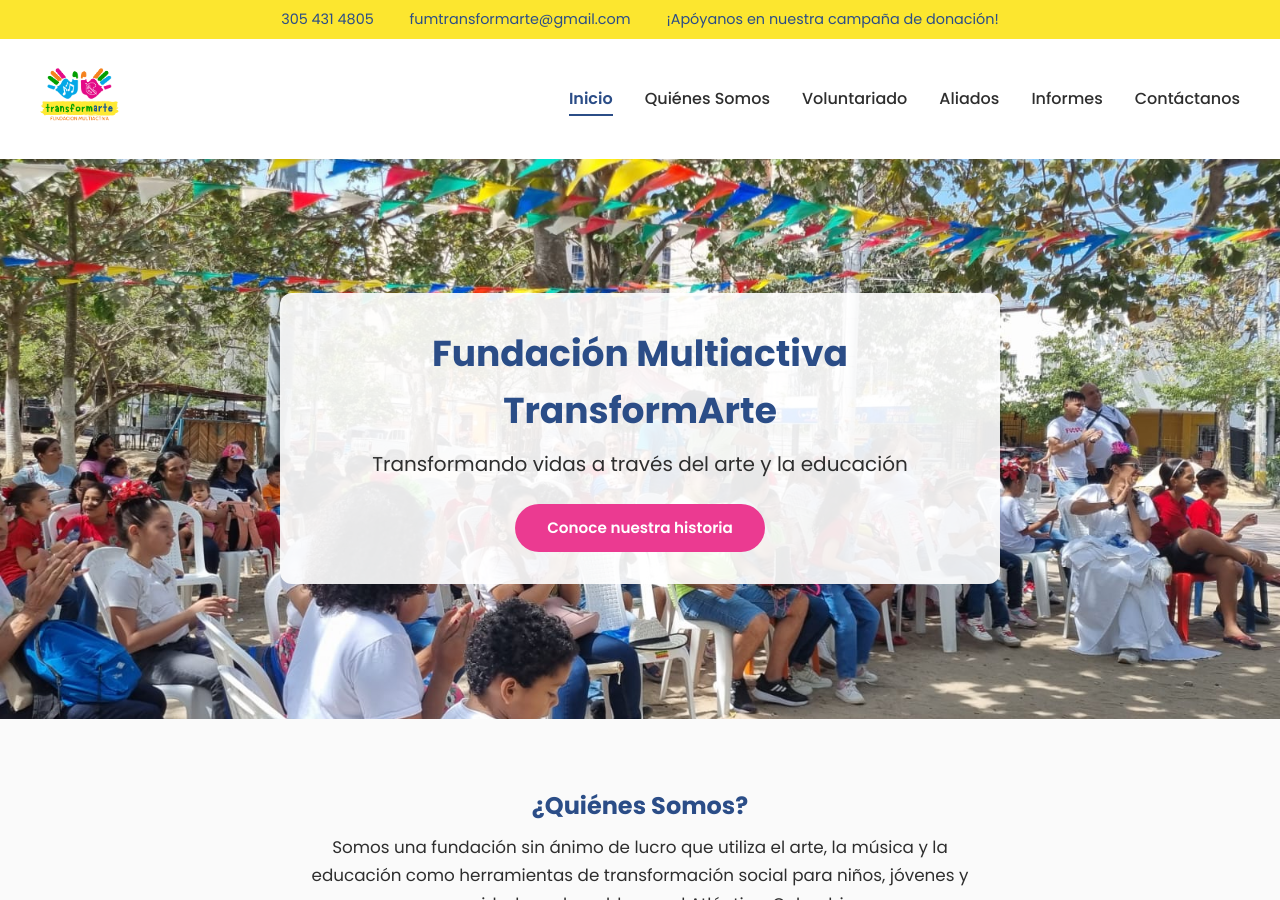
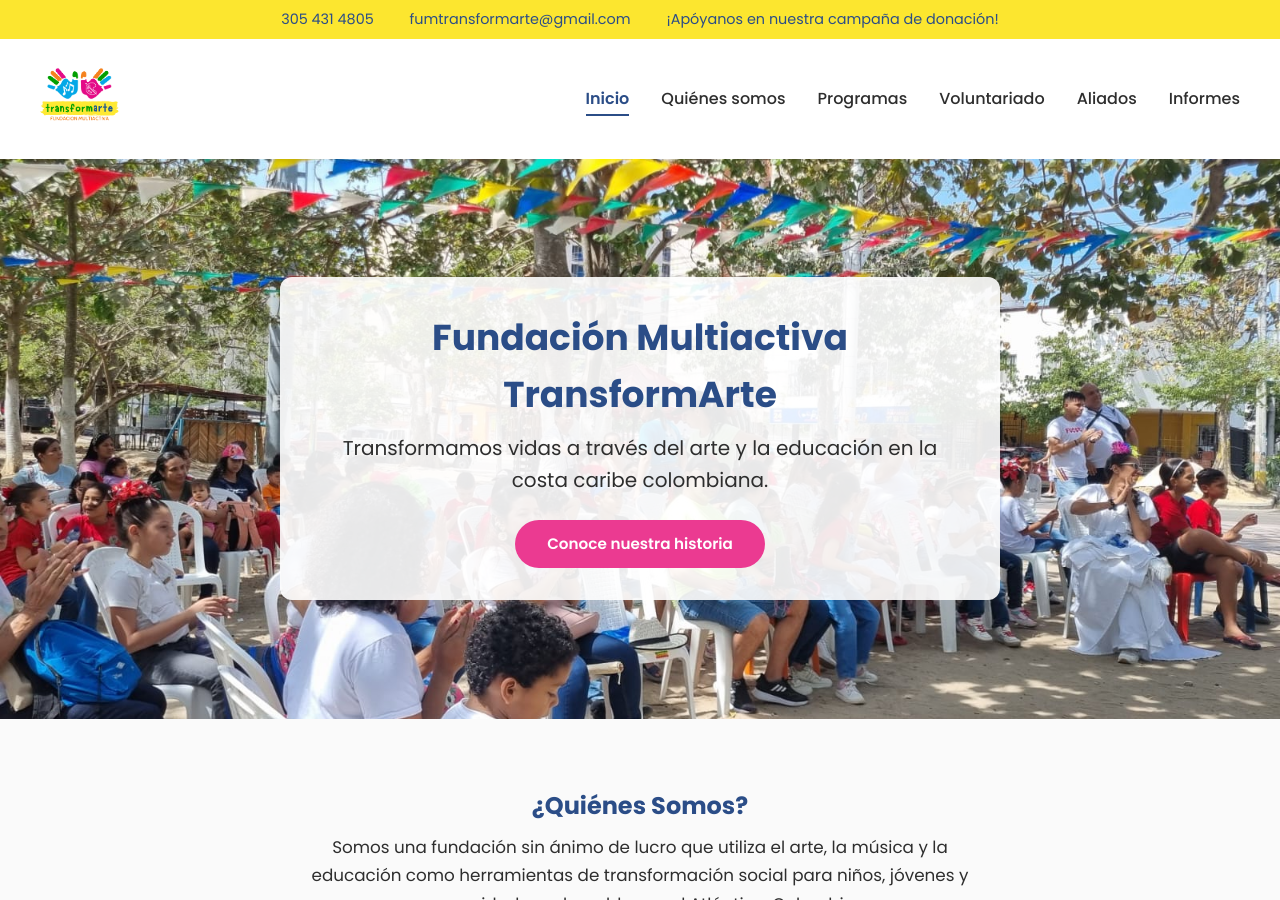
Before and after one commit to fundatransformarte/website, a Jekyll site: the page built from index.html, in a window 1280 px wide and 900 px high. Built offline with Jekyll 4.4.1, drawn with Linux system fonts in a browser that asks for light colours.

Commit message:
feat(config): update site description, navigation and plugin setup
- Add city to contact info
- Refine main navigation with trailing slashes and Programas link
- Register jekyll-feed plugin
- Include modular CSS files in build output
- Exclude README-redesign.md and vendor from build

```diff
--- a/_config.yml
+++ b/_config.yml
@@ -1,5 +1,5 @@
 title: "Fundación Multiactiva TransformArte"
-description: "Transformando vidas a través del arte y la educación"
+description: "Transformamos vidas a través del arte y la educación en la costa caribe colombiana."
 baseurl: ""
 url: ""
 
@@ -7,6 +7,7 @@ contact:
   phone: "305 431 4805"
   email: "fumtransformarte@gmail.com"
   address: "Carrera 12 A # 77A - 113, Piso 1"
+  city: "Barranquilla, Atlántico"
   whatsapp: "573054314805"
   whatsapp_url: "https://wa.me/573054314805"
 
@@ -16,30 +17,45 @@ social:
   youtube: "https://www.youtube.com/@FundaciónMultiactivaTransforma"
 
 volunteer_form: "https://docs.google.com/forms/d/e/1FAIpQLSfRKbkx5uIie2RNg1IJGofXKaMPK9xBwIRMn2N5HiMuF8BPaA/viewform?usp=header"
-
 donations_online_url: "https://vaki.co/es/vaki/pequenos-y-grandes-artistas?utm_source=copy&utm_medium=vaki-page&utm_campaign=v4"
 donations_materials_form: "https://docs.google.com/forms/d/e/1FAIpQLScSiL2yJ-pwE7YeRzKovK56lELxtJr1R_2zKzA7rPTtYBgOMw/viewform?usp=header"
 
 navigation:
   - title: "Inicio"
     url: "/"
-  - title: "Quiénes Somos"
-    url: "/quienes-somos"
+  - title: "Quiénes somos"
+    url: "/quienes-somos/"
+  - title: "Programas"
+    url: "/#programs"
   - title: "Voluntariado"
-    url: "/voluntariado"
+    url: "/voluntariado/"
   - title: "Aliados"
-    url: "/aliados"
+    url: "/aliados/"
   - title: "Informes"
-    url: "/informe-gestion"
-  - title: "Contáctanos"
-    url: "/#contact"
+    url: "/informe-gestion/"
+
+plugins:
+  - jekyll-seo-tag
+  - jekyll-sitemap
+  - jekyll-feed
 
 markdown: kramdown
 permalink: pretty
+
 exclude:
   - README.md
+  - README-redesign.md
   - Gemfile
   - Gemfile.lock
+  - vendor
+
+include:
+  - assets/css/_tokens.css
+  - assets/css/_base.css
+  - assets/css/_components.css
+  - assets/css/_layout.css
+  - assets/css/_home.css
+  - assets/css/_pages.css
 
 sass:
   sass_dir: assets/css
```
